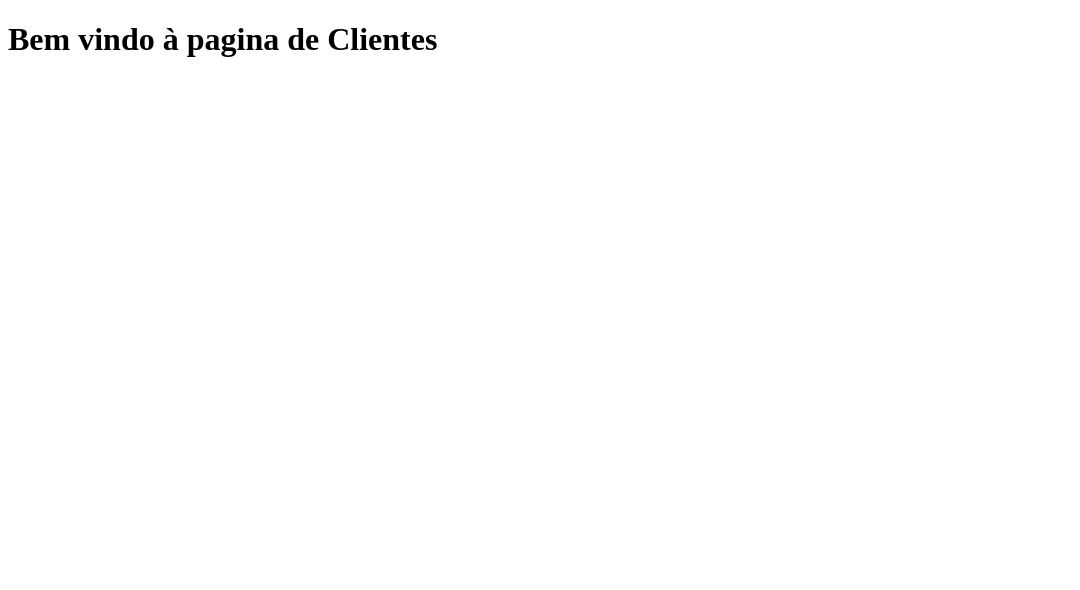
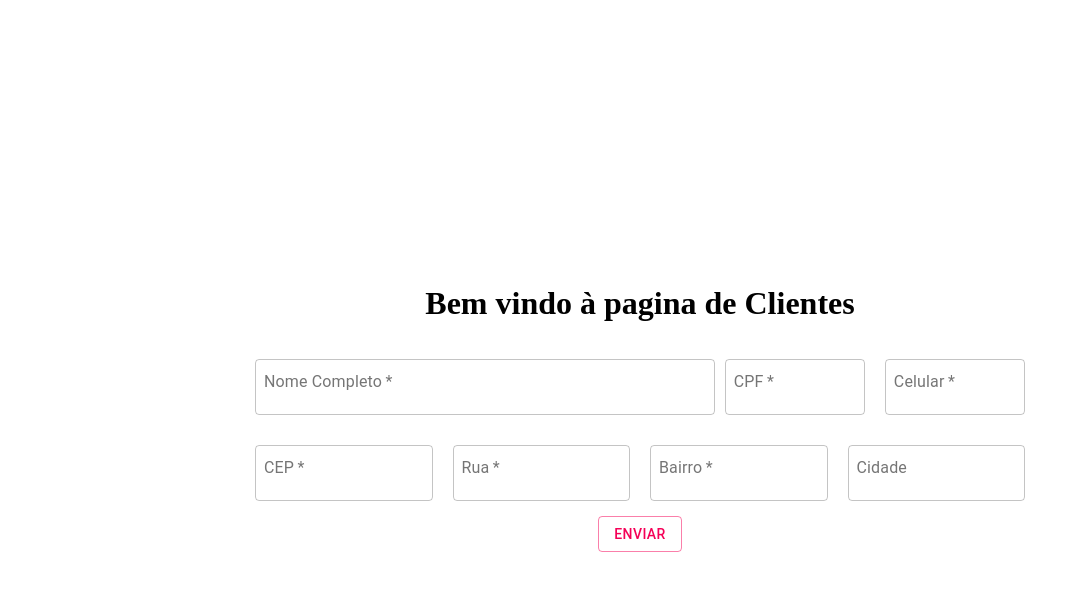
Before and after one commit to WillyChristian/ifix_system, a Next.js app: page /cliente in a window 1280 px wide. Shown: the top 590 px of the page, without its empty margins (0-1080 px from the left). Built offline with nearby package versions, Linux system fonts and the light colour scheme.

Commit message:
feature: registration for clients

```diff
--- a/pages/api/clientes.js
+++ b/pages/api/clientes.js
@@ -0,0 +1,16 @@
+import {connectToDatabase} from '../../util/mongodb'
+
+const Clients = async (req, res) =>{
+    try {
+        const body = JSON.parse(req.body)
+        const { db } = await connectToDatabase()
+        const response =  await db.collection("clientes").insertOne({
+            ...body
+        })
+        const clientReturn = JSON.stringify(response.ops)
+        res.send(clientReturn)
+    } catch(err){
+        res.status(400).send(err.message)
+    }
+}
+export default Clients
--- a/pages/cliente.js
+++ b/pages/cliente.js
@@ -1,12 +1,140 @@
-import React from 'react'
+import React, {useState} from 'react'
+import { Button, Container, makeStyles, TextField }from '@material-ui/core'
 
 //Componentes
-import Menu from './components/Menu'
+
+const style = makeStyles((theme)=>({
+    container:{
+        display: 'flex',
+        flexDirection: "column",
+        height: '100vh',
+        width: "100",
+        justifyContent: "center",
+        alignItems: "center"
+    },
+    divForm:{
+        width: theme.spacing(100),
+        display: 'flex',
+        flexWrap: 'wrap',
+        "& div":{
+            margin: "5px",
+            display: "flex",
+            justifyContent: 'center',
+            alignItems: "space-around"
+        }
+    },
+    textField:{
+        marginLeft: "2px",
+        marginRight: "2px",
+        width: '25ch',
+    }
+}))
 
 export default function Cliente() {
+    const [client, setClient] = useState({
+        full_name: "",
+        cpf: "",
+        phone: "",
+        cep: "",
+        street: "",
+        neighbour: "",
+        city: ""
+    })
+    const clientStyles = style()
+
+    //Atualiza o estado a cada informação digitada
+    const updateState =( event ) =>{
+        const value = event.target.value
+        const key = event.target.id
+
+        setClient( old => ({
+            ...old,
+            [key]:value
+        }))
+    }
+
+    //Envia dados para o banco
+    const sendToDB = async () =>{
+        const response = await fetch('/api/clientes',{
+            method: "POST",
+            body: JSON.stringify(client),
+        })
+        if(response.status === 200){
+            alert("Cliente cadastrado com sucesso")
+        }
+    }
+
     return (
-        <div>
+        <Container classes={{root: clientStyles.container}} >
             <h1>Bem vindo à pagina de Clientes</h1>
-        </div>
+            <div className={clientStyles.divForm}>
+                <div>
+                    <TextField
+                        id="full_name"
+                        label="Nome Completo"
+                        type="text"
+                        variant="outlined"
+                        fullWidth
+                        required
+                        onChange={updateState}
+                    />
+                    <TextField
+                        id="cpf"
+                        label="CPF"
+                        type="text"
+                        variant="outlined"
+                        required
+                        onChange={updateState}
+                    />
+                    <TextField
+                        id="phone"
+                        label="Celular"
+                        type="text"
+                        variant="outlined"
+                        required
+                        onChange={updateState}
+                    />
+                </div>
+                <div>
+                    <TextField
+                        id="cep"
+                        label="CEP"
+                        type="number"
+                        variant="outlined"
+                        required
+                        onChange={updateState}
+                    />
+                    <TextField
+                        id="street"
+                        label="Rua"
+                        variant="outlined"
+                        required
+                        onChange={updateState}
+                    />
+                    <TextField
+                        id="neighbour"
+                        label="Bairro"
+                        variant="outlined"
+                        required
+                        onChange={updateState}
+                        />
+                    <TextField
+                        id="city"
+                        label="Cidade"
+                        variant="outlined"
+                        onChange={updateState}
+                    />
+                </div>
+            </div>
+            <div>
+                <Button
+                    variant="outlined"
+                    color="secondary"
+                    onClick={()=> sendToDB()}
+                >
+                    Enviar
+                </Button>
+            </div>
+        </Container>
     )
 }
```
